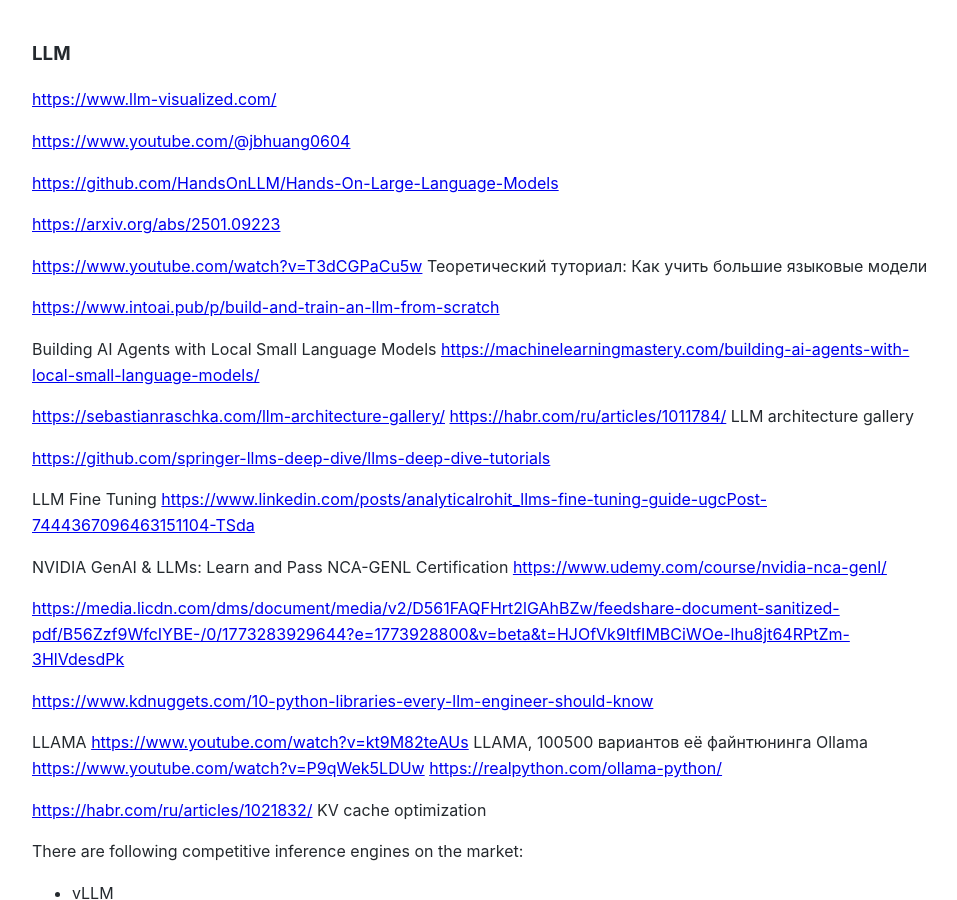
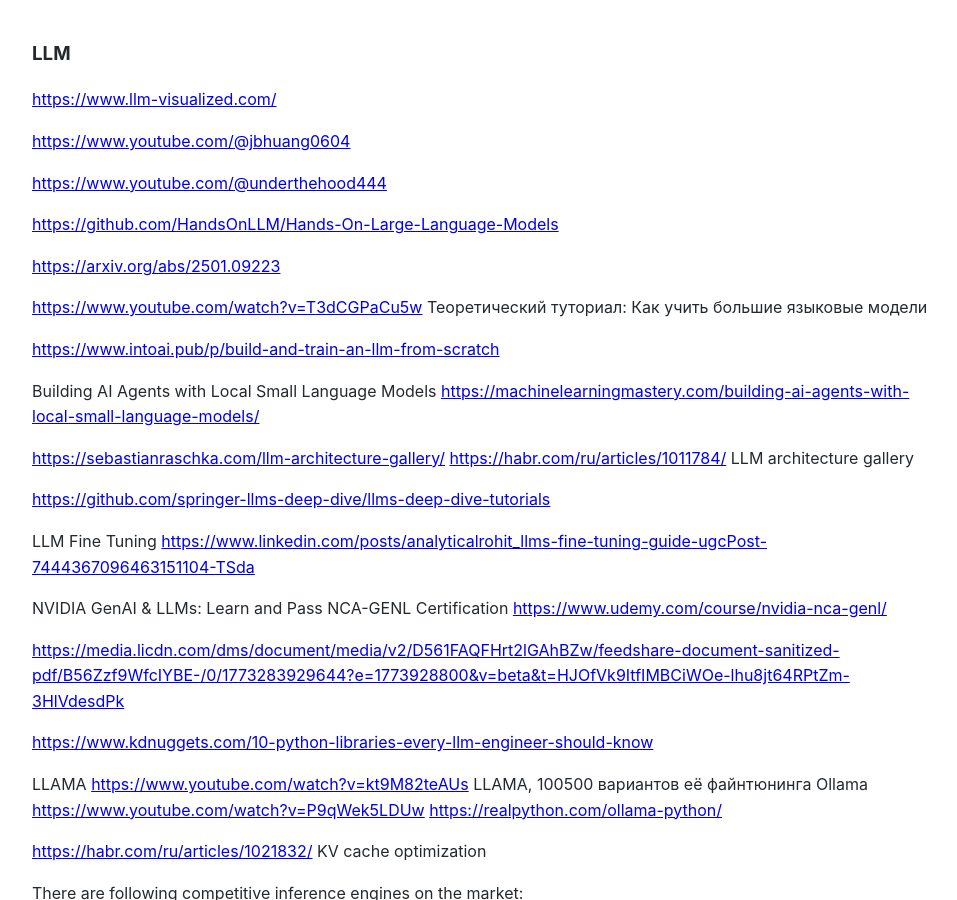
Before and after one commit to Michael-Lubinsky/michael-lubinsky.github.com, a Jekyll site: the page built from ml/llm.md, in a window 1280 px wide and 900 px high. Shown: the whole window, without its empty margins (158-1115 px from the left). Built offline with Jekyll 4.4.1, drawn with Linux system fonts in a browser that asks for light colours; our own code applies the rules of GitHub Pages for plain Markdown files.

Commit message:
Update llm.md

```diff
--- a/ml/llm.md
+++ b/ml/llm.md
@@ -3,6 +3,8 @@
 <https://www.llm-visualized.com/>
 
 <https://www.youtube.com/@jbhuang0604>
+
+<https://www.youtube.com/@underthehood444>
 
 <https://github.com/HandsOnLLM/Hands-On-Large-Language-Models>
 
```
